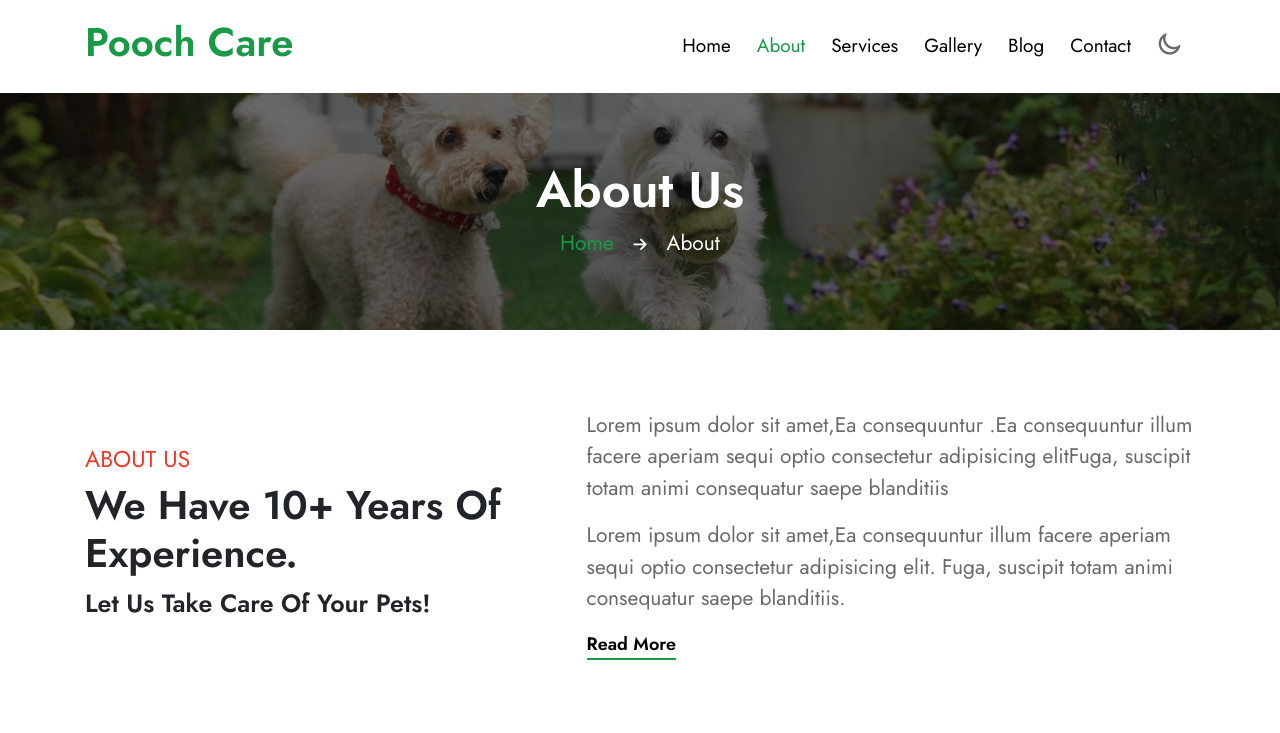
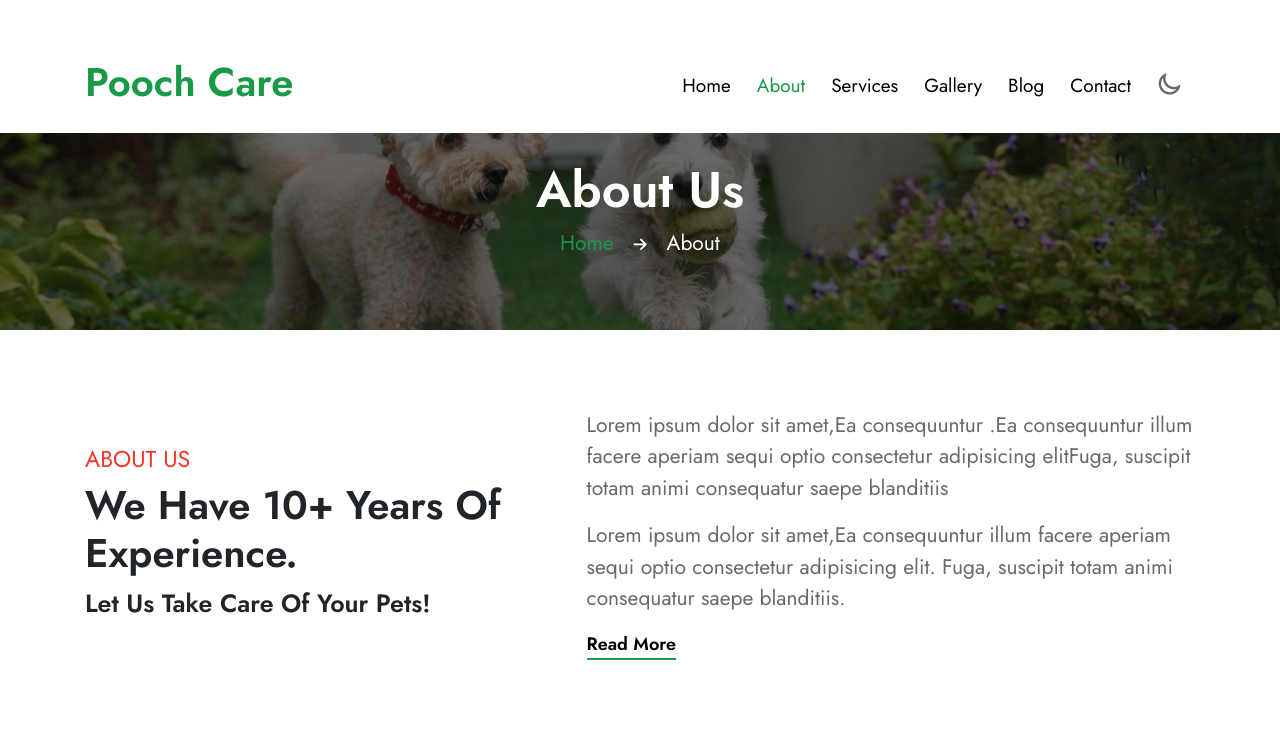
Before and after one commit to Tuyet-Vy-Stella/Capstone-Project, a plain HTML site: page about.html in a window 1280 px wide. Shown: the top 733 px of the page. Drawn offline with nearby package versions, Linux system fonts and the light colour scheme.

Commit message:
edit 3 first headers

```diff
--- a/CSS/index.css
+++ b/CSS/index.css
@@ -11,7 +11,7 @@
     top: 40px;
     right: 0;
     left: 0;
-    z-index: 4;
+    z-index: 20;
     background-color: #ffffff;
 }
 .header .container{
@@ -644,14 +644,6 @@
 
 /* ABOUT */
 /* P.1: HEADER */
-.about-header{
-    position: fixed;
-    top: 0px;
-    right: 0;
-    left: 0;
-    z-index: 4;
-    background-color: #ffffff;
-}
 .about-header .container{
     width: 100%;
     padding: 10px 15px;
@@ -1023,6 +1015,11 @@
 
 
 /* BACK TO TOP */
+.cd-top{
+    visibility: hidden;
+    opacity: 0;
+    transition: all 0.2s;
+}
 
 .back-to-top{
     position: fixed;
--- a/about.html
+++ b/about.html
@@ -34,7 +34,7 @@
 </head>
 <body>
     <!-- P.1: HEADER -->
-    <header class="about-header" id="home">
+    <header class="header" id="home">
         <div class="container">
           <a href="./home.html" class="logo">
             <h1>Pooch Care</h1>
```
Also changed, not shown: services.html (+1 -1 lines).
